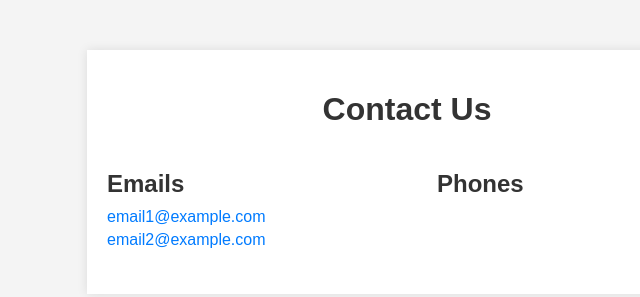
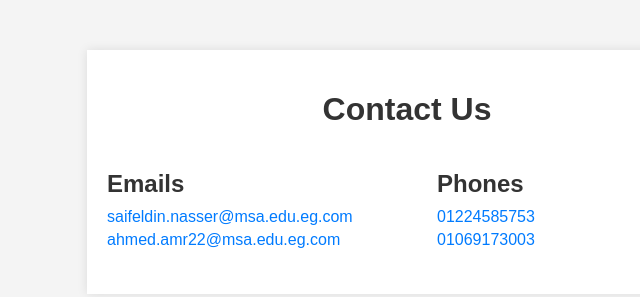
Before and after one commit to saifnasser11/Contacts-Page, a plain HTML site: page index.html in a window 1280 px wide. Shown: the whole page, without its empty margins (233-873 px from the left). Drawn offline with Linux system fonts and the light colour scheme.

Commit message:
Update index.html

```diff
--- a/index.html
+++ b/index.html
@@ -12,13 +12,13 @@
         <div class="contact-info">
             <div>
                 <h2>Emails</h2>
-                <p><a href="saifeldin.nasser@msa.edu.eg.com">email1@example.com</a></p>
-                <p><a href="ahmed.amr22@msa.edu.eg.com">email2@example.com</a></p>
+                <p><a href="saifeldin.nasser@msa.edu.eg.com">saifeldin.nasser@msa.edu.eg.com</a></p>
+                <p><a href="ahmed.amr22@msa.edu.eg.com">ahmed.amr22@msa.edu.eg.com</a></p>
             </div>
             <div>
                 <h2>Phones</h2>
-                <p><a href="tel:01224585753"> </a></p>
-                <p><a href="tel:01069173003"> </a></p>
+                <p><a href="tel:01224585753">01224585753</a></p>
+                <p><a href="tel:01069173003">01069173003</a></p>
             </div>
         </div>
     </div>
```
